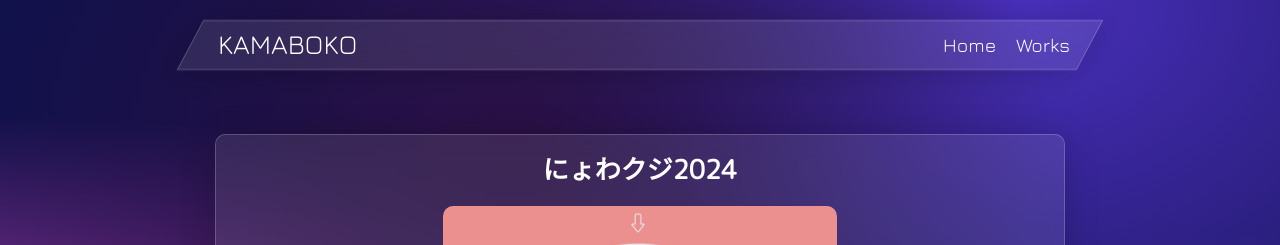
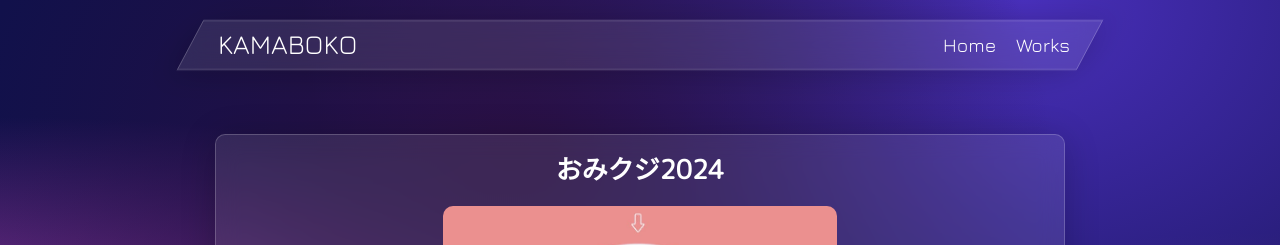
Before and after one commit to KamabokoFish/kamaboko-next-site, a Next.js app: page /works in a window 1280 px wide. Shown: the top 245 px of the page. Built offline with nearby package versions, Linux system fonts and the light colour scheme.

Commit message:
refactor(workscard): change card title

```diff
--- a/src/components/worksCard.js
+++ b/src/components/worksCard.js
@@ -35,11 +35,11 @@ const worksStyle = css`
   h2 {
     font-size: 22px;
   }
-  .description{
-    display:flex;
-    flex-flow:column;
-    justify-content:center;
-    align-items:center
+  .description {
+    display: flex;
+    flex-flow: column;
+    justify-content: center;
+    align-items: center;
   }
 
   @media (min-width: 780px) {
@@ -58,7 +58,7 @@ const worksStyle = css`
 const worksData = [
   {
     id: 0,
-    title: 'にょわクジ2024',
+    title: 'おみクジ2024',
     image: '/nyowa-roullete.jpg',
     href: 'https://nyowa-rou-2024.netlify.app/',
     mainDesc: '新年を占うためのおみくじ🎍',
```
